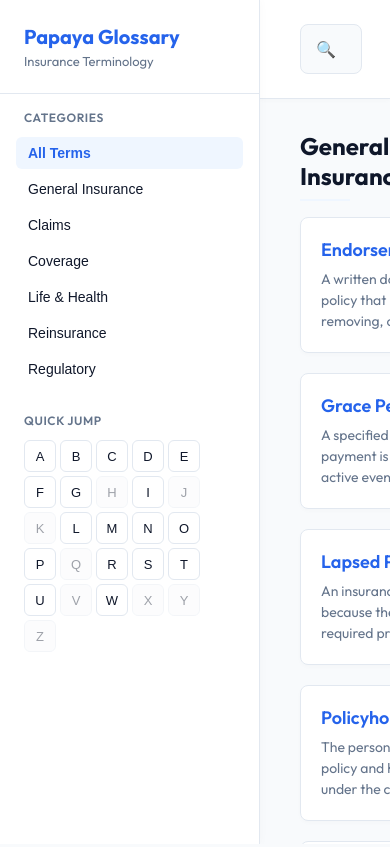
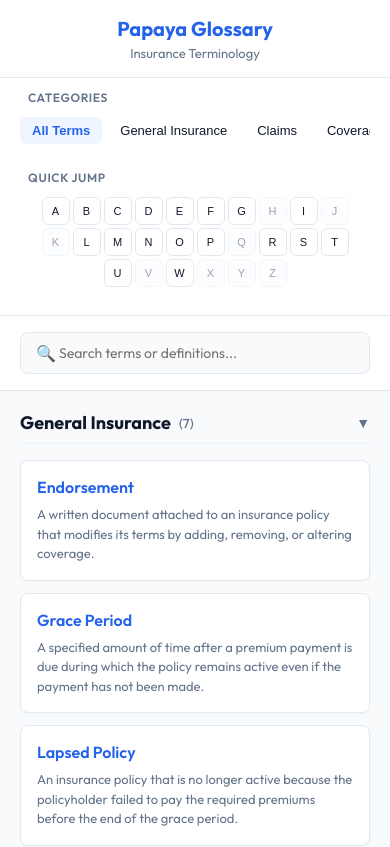
Before and after one commit to quandeptrai1811/papaya_ins, a Next.js app in the folder AI_Engineering_Challenges/AI_Challenge_04/: page / in a window 390 px wide. Shown: the top 847 px of the page. Built offline with nearby package versions, Linux system fonts and the light colour scheme.

Commit message:
Update Challenge 04 responsiveness for mobile, tablet, and desktop viewports

```diff
--- a/AI_Engineering_Challenges/AI_Challenge_04/app/globals.css
+++ b/AI_Engineering_Challenges/AI_Challenge_04/app/globals.css
@@ -434,3 +434,138 @@
   color: var(--text-main);
   margin-bottom: 8px;
 }
+
+/* RESPONSIVE MEDIA QUERIES */
+@media (max-width: 768px) {
+  .app-container {
+    flex-direction: column;
+    height: auto;
+    min-height: 100vh;
+    overflow: auto;
+  }
+
+  .sidebar {
+    width: 100%;
+    height: auto;
+    border-right: none;
+    border-bottom: 1px solid var(--border);
+    flex-shrink: 0;
+  }
+
+  .sidebar-header {
+    padding: 16px 20px;
+    text-align: center;
+  }
+
+  .sidebar-nav {
+    padding: 12px 20px;
+    overflow-y: visible;
+  }
+
+  .nav-section {
+    margin-bottom: 16px;
+  }
+
+  .nav-list {
+    display: flex;
+    flex-direction: row;
+    overflow-x: auto;
+    gap: 6px;
+    padding-bottom: 6px;
+    scrollbar-width: none;
+  }
+
+  .nav-list::-webkit-scrollbar {
+    display: none;
+  }
+
+  .nav-item {
+    white-space: nowrap;
+    width: auto;
+    padding: 6px 12px;
+    font-size: 13px;
+  }
+
+  .alphabet-grid {
+    justify-content: center;
+    gap: 3px;
+  }
+
+  .alpha-btn {
+    width: 28px;
+    height: 28px;
+    font-size: 11px;
+  }
+
+  .main-content {
+    height: auto;
+    overflow: visible;
+  }
+
+  .search-header {
+    padding: 16px 20px;
+  }
+
+  .search-input {
+    padding: 11px 14px 11px 38px;
+    font-size: 14px;
+  }
+
+  .term-scroll-area {
+    padding: 20px;
+    height: auto;
+    overflow: visible;
+  }
+
+  .category-group-title {
+    font-size: 18px;
+  }
+
+  .term-count {
+    font-size: 13px;
+  }
+
+  .term-grid {
+    grid-template-columns: 1fr;
+    gap: 12px;
+  }
+
+  .term-card {
+    padding: 16px;
+  }
+
+  .term-card-title {
+    font-size: 16px;
+  }
+
+  .term-card-def {
+    font-size: 13px;
+  }
+
+  .modal-content {
+    width: 95%;
+    margin: 10px;
+  }
+
+  .modal-header {
+    padding: 16px;
+  }
+
+  .modal-title-area h2 {
+    font-size: 18px;
+  }
+
+  .modal-body {
+    padding: 20px 16px;
+  }
+
+  .modal-definition {
+    font-size: 14px;
+    margin-bottom: 20px;
+  }
+
+  .related-pill {
+    padding: 6px 12px;
+    font-size: 13px;
+  }
+}
```
